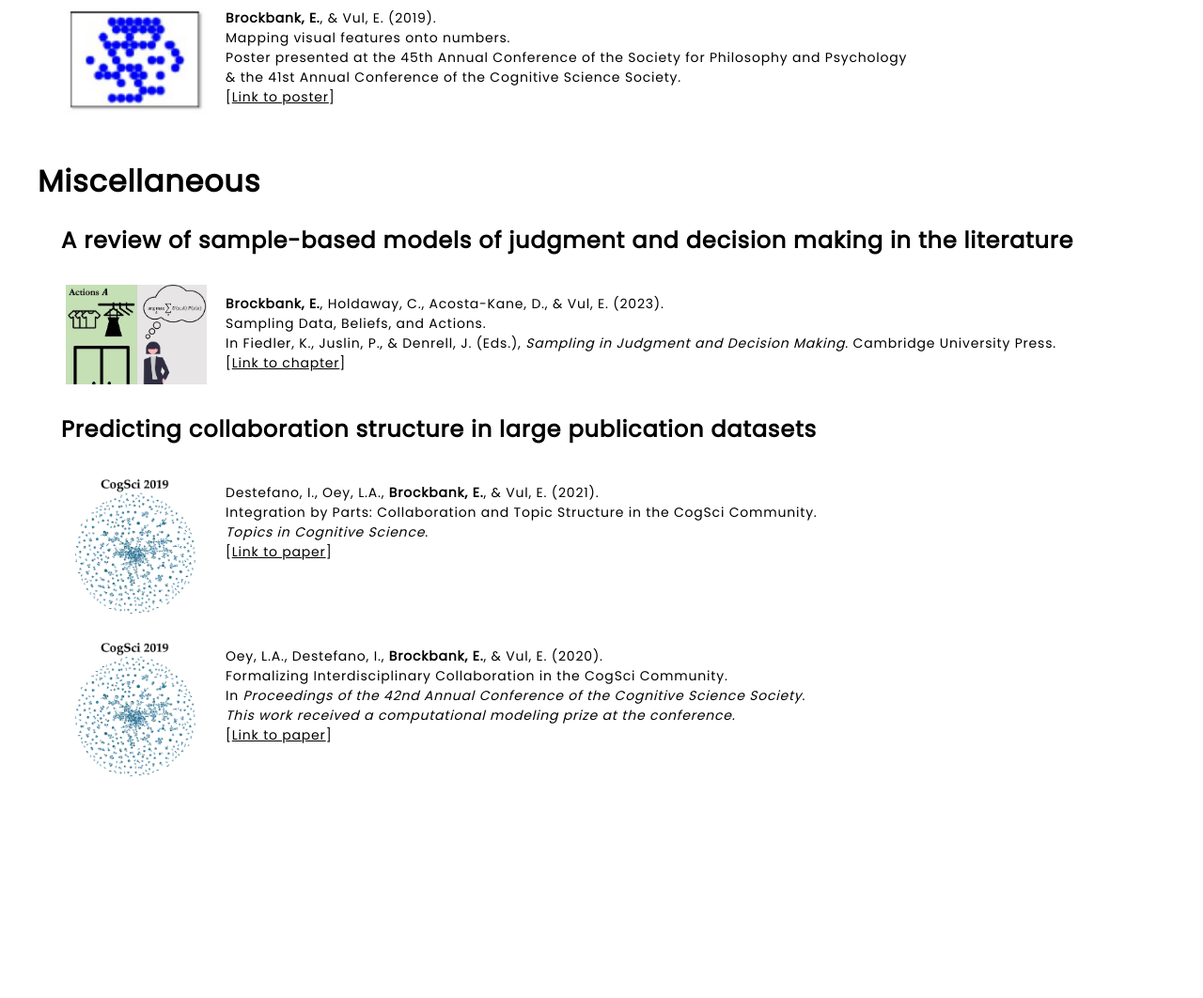
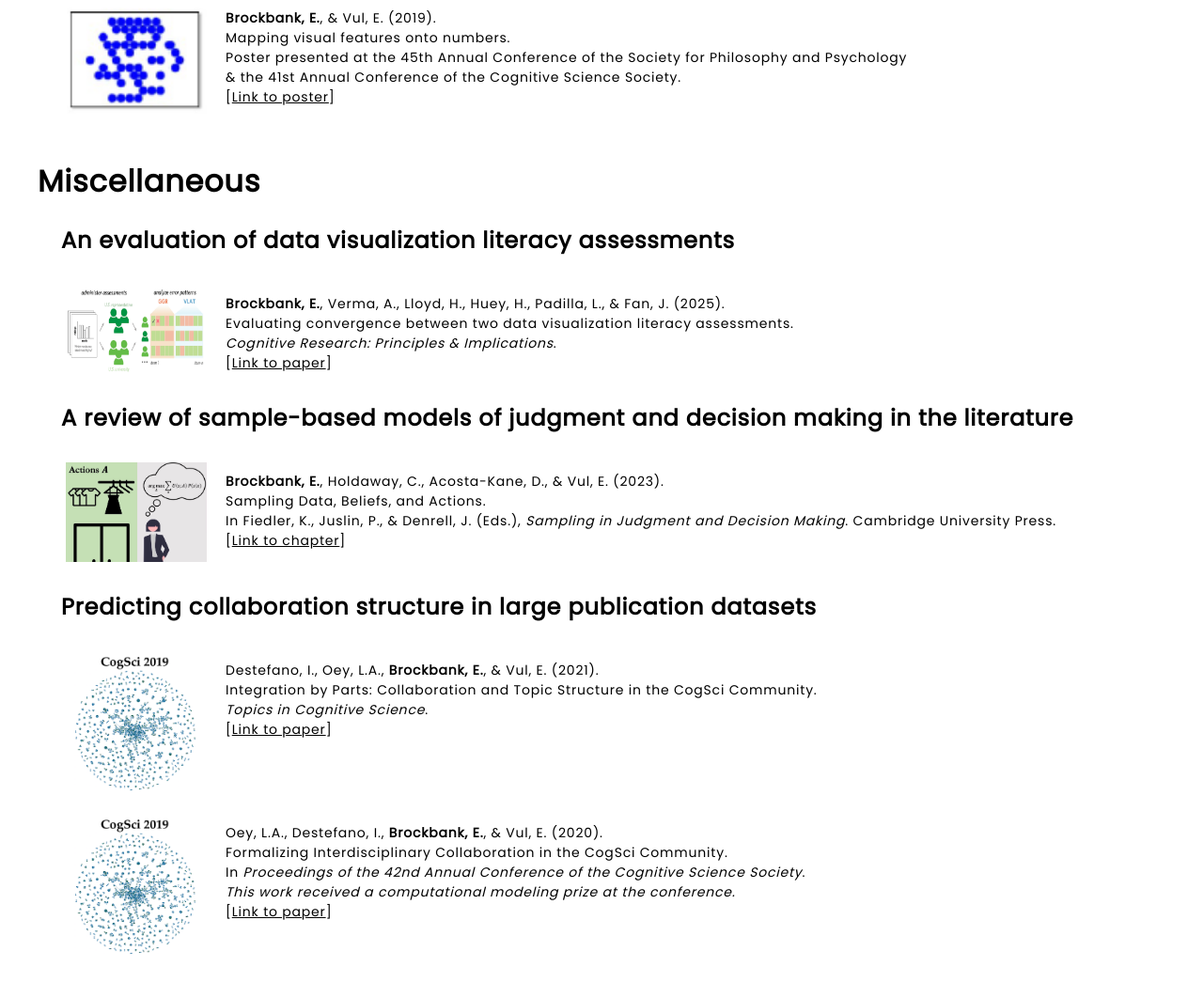
Before and after one commit to erik-brockbank/website, a Flask app: page /research in a window 1280 px wide. Shown: the part 4394-5456 px from the top of the page at 94% size. Before the commit the page ends 5221 px from the top, so only its background shows below. Run offline with Flask 2, Linux system fonts and the light colour scheme; some web fonts are replaced.

Commit message:
add gcb paper

```diff
--- a/templates/research.html
+++ b/templates/research.html
@@ -2,7 +2,6 @@
 {% block content %}
 <!--
   TODO
-  - Add GCB + DSP (add to CV as well)
 -->
 <div class="research-bucket">
     <div id="research-header">
@@ -306,6 +305,17 @@
     <div class="topic-bucket">
       <h1 class="topic-header">Miscellaneous</h1>
       <div class="topic-content">
+        <h2>An evaluation of data visualization literacy assessments</h2>
+        <div class="paper-links">
+          <img src="/static/img/paper_img_gcb.png" class="paper-img" alt="photo" style="width: 150px;">
+          <span class="paper-cite">
+              <b>Brockbank, E.</b>, Verma, A., Lloyd, H., Huey, H., Padilla, L., & Fan, J. (2025).
+              <br>Evaluating convergence between two data visualization literacy assessments.
+              <br><em>Cognitive Research: Principles & Implications</em>.
+              <br>[<a href="/static/docs/papers/gcb_crpi_final.pdf"><u>Link to paper</u></a>]
+          </span>
+        </div>
+
         <h2>A review of sample-based models of judgment and decision making in the literature</h2>
         <div class="paper-links">
           <img src="/static/img/sampling_data_beliefs_actions-figure1.jpg" class="paper-img" alt="photo" style="width: 150px;">
```
Also changed, not shown: static/img/paper_img_gcb.png (added), 2 other files.
